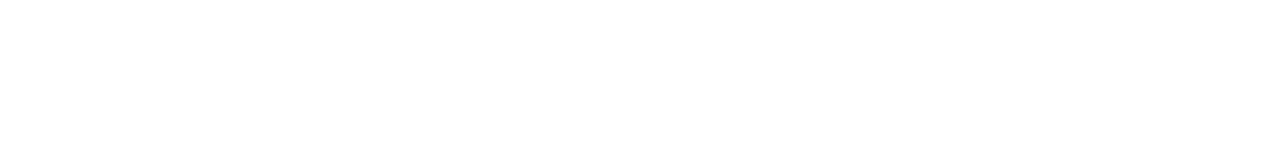
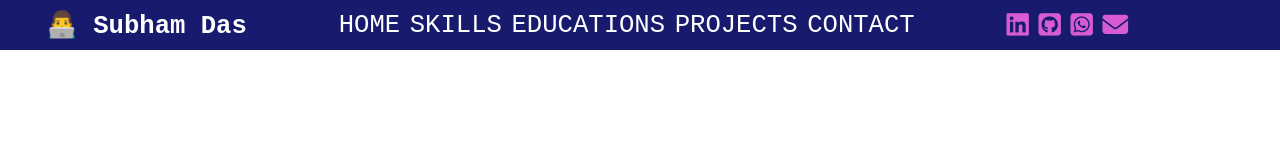
Before and after one commit to subham007-coder/personal-site, a plain HTML site: page index.html in a window 1280 px wide. Drawn offline with Linux system fonts and the light colour scheme.

Commit message:
add nav with responsive

```diff
--- a/index.html
+++ b/index.html
@@ -1,11 +1,41 @@
 <!DOCTYPE html>
 <html lang="en">
-<head>
-    <meta charset="UTF-8">
-    <meta name="viewport" content="width=device-width, initial-scale=1.0">
+  <head>
+    <meta charset="UTF-8" />
+    <meta name="viewport" content="width=device-width, initial-scale=1.0" />
+    <link rel="stylesheet" href="https://cdnjs.cloudflare.com/ajax/libs/font-awesome/6.5.1/css/all.min.css" integrity="sha512-DTOQO9RWCH3ppGqcWaEA1BIZOC6xxalwEsw9c2QQeAIftl+Vegovlnee1c9QX4TctnWMn13TZye+giMm8e2LwA==" crossorigin="anonymous" referrerpolicy="no-referrer" />
     <title>Subham Das</title>
-</head>
-<body>
+    <link rel="stylesheet" href="style.css" />
+  </head>
+  <body>
+    <div id="main">
 
-</body>
+      <div class="nav">
+        <div class="nameofme">
+            <h5>👨‍💻 Subham Das</h5>
+        </div>
+        <div class="nav-part1">
+            <a href="">HOME</a>
+            <a href="">SKILLS</a>
+            <a href="">EDUCATIONS</a>
+            <a href="">PROJECTS</a>
+            <a href="">CONTACT</a>
+        </div>
+        <div class="nav-part2">
+            <i class="fa-brands fa-linkedin" style="color: #d75bd3;"></i>
+            <i class="fa-brands fa-square-github" style="color: #d75bd3;"></i>
+            <i class="fa-brands fa-square-whatsapp" style="color: #d75bd3;"></i>
+            <i class="fa-solid fa-envelope" style="color: #d75bd3;"></i>
+        </div>
+        <div class="hambarger">
+            <i class="fa-solid fa-bars" style="color: #fff;"></i>
+        </div>
+      </div>
+
+
+
+    </div>
+
+    <script src="script.js"></script>
+  </body>
 </html>
--- /dev/null
+++ b/style.css
@@ -0,0 +1,64 @@
+* {
+  padding: 0;
+  margin: 0;
+  box-sizing: border-box;
+}
+
+html,
+body {
+  width: 100%;
+  height: 100%;
+  font-family: 'Courier New', Courier, monospace;
+}
+
+#main .nav{
+    display: flex;
+    align-items: center;
+    height: 50px;
+    width: 100%;
+    background-color: rgb(24, 27, 109);
+    justify-content: space-around;
+}
+
+#main .nav .nameofme h5{
+    color: #fff;
+    font-weight: 800;
+    font-size: 2vw;
+}
+
+#main .nav .nav-part1 a{
+    color: #fff;
+    font-size: 2vw;
+    text-decoration: none;
+}
+
+#main .nav .nav-part2 i{
+    font-size: 2vw;
+    cursor: pointer;
+}
+
+#main .nav .hambarger{
+    visibility: hidden;
+}
+
+
+
+
+
+/* media */
+
+@media screen and (max-width: 700px){
+    #main .nav .hambarger{
+        visibility: visible;
+    }
+
+    #main .nav .nav-part1, .nav-part2{
+        visibility: hidden;
+    }
+
+    #main .nav .nameofme h5{
+        color: #fff;
+        font-weight: 800;
+        font-size: 3vw;
+    }
+}
```
Also changed, not shown: script.js (added).
